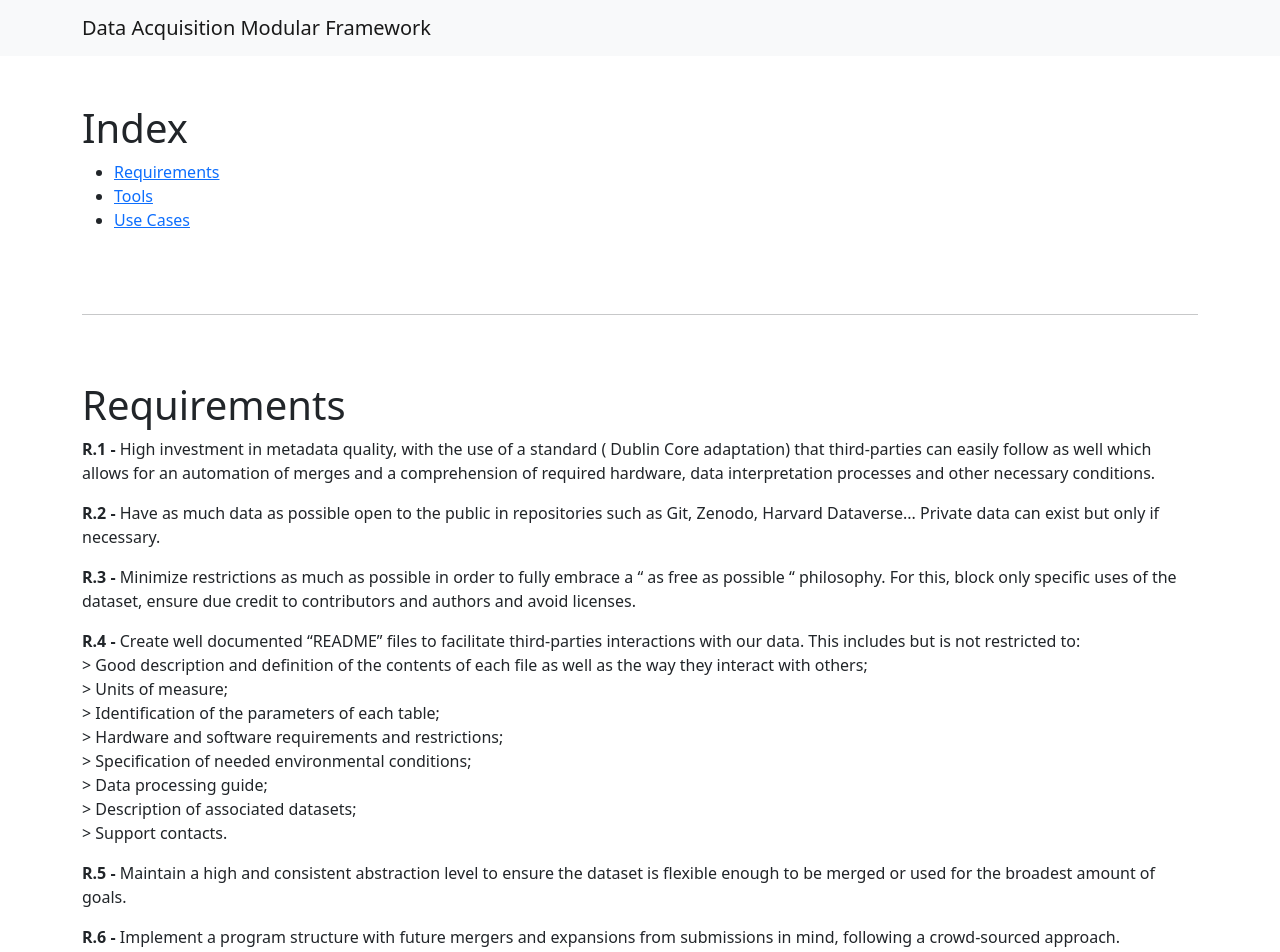
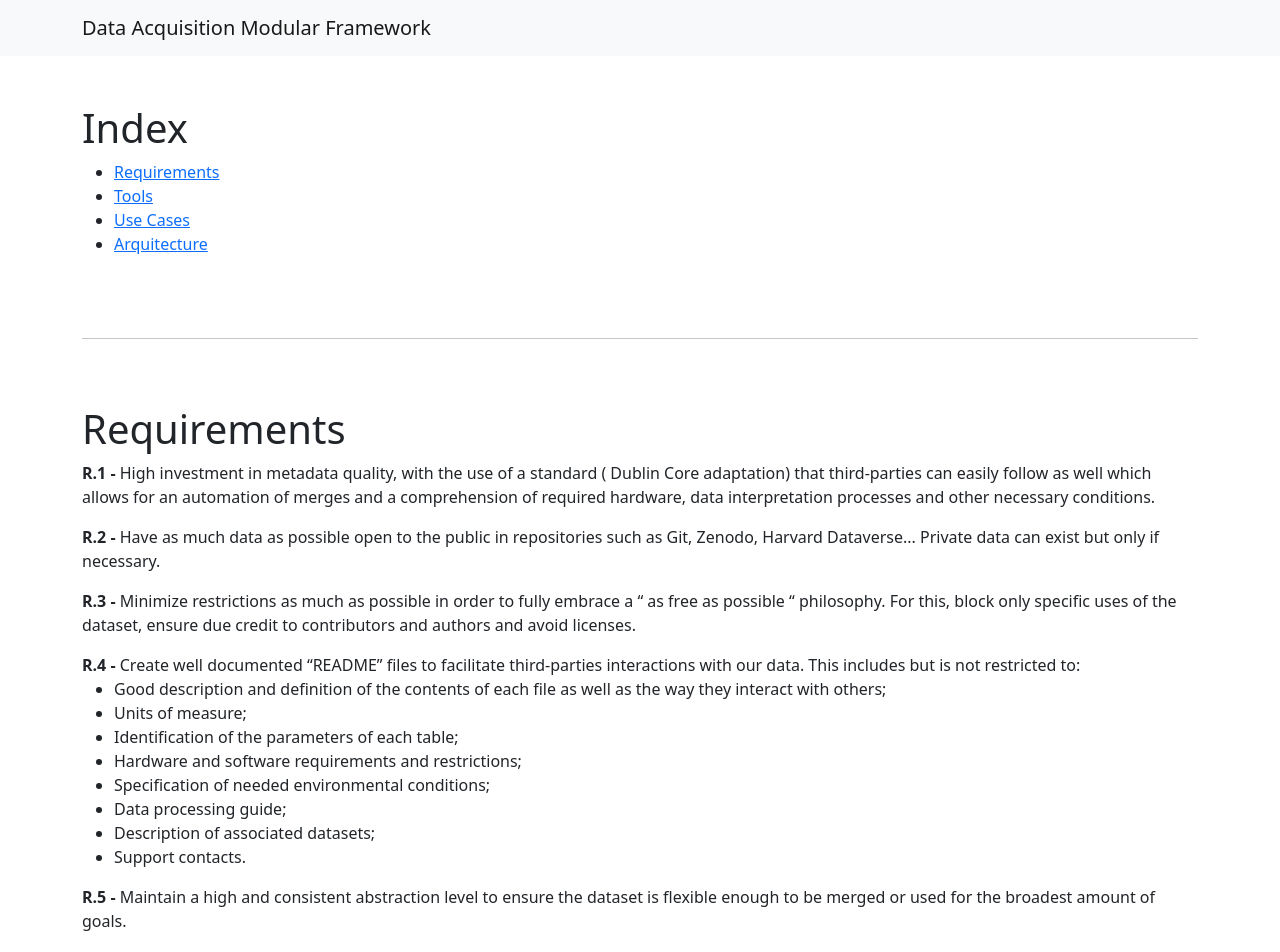
Before and after one commit to PECI2022/Project-Terminal, a React (Create React App) app: page / in a window 1280 px wide. Shown: the top 952 px of the page. Built offline with nearby package versions, Linux system fonts and the light colour scheme.

Commit message:
Image not loading correctly (idk y)

```diff
--- a/public/index.html
+++ b/public/index.html
@@ -24,7 +24,7 @@
       work correctly both with client-side routing and a non-root public URL.
       Learn how to configure a non-root public URL by running `npm run build`.
     -->
-    <title>React App</title>
+    <title>Data Acquisition</title>
   </head>
   <body>
     <noscript>You need to enable JavaScript to run this app.</noscript>
--- a/src/App.js
+++ b/src/App.js
@@ -23,6 +23,7 @@ function App() {
           <li><a href="#idRequirements">Requirements</a></li>
           <li><a href="#idTools">Tools</a></li>
           <li><a href="#idUseCases">Use Cases</a></li>
+          <li><a href="#idArquitecture">Arquitecture</a></li>
         </ul>
 
         {/* Ŝpacer */}
@@ -51,15 +52,18 @@ function App() {
           <strong>R.4 - </strong>Create well documented “README” files to facilitate third-parties
             interactions with our data.
             This includes but is not restricted to: <br />
-            {'>'} Good description and definition of the contents of each file as well as the
-            way they interact with others; <br />
-            {'>'} Units of measure; <br />
-            {'>'} Identification of the parameters of each table; <br />
-            {'>'} Hardware and software requirements and restrictions; <br />
-            {'>'} Specification of needed environmental conditions; <br />
-            {'>'} Data processing guide; <br />
-            {'>'} Description of associated datasets; <br />
-            {'>'} Support contacts.
+
+            <ul>
+              <li>Good description and definition of the contents of each file as well as the
+            way they interact with others;</li>
+              <li>Units of measure; </li>
+              <li>Identification of the parameters of each table; </li>
+              <li>Hardware and software requirements and restrictions;</li>
+              <li>Specification of needed environmental conditions;</li>
+              <li>Data processing guide;</li>
+              <li>Description of associated datasets;</li>
+              <li>Support contacts.</li>
+            </ul>
         </p>
         <p>
           <strong>R.5 - </strong>Maintain a high and consistent abstraction level to ensure the
@@ -161,7 +165,7 @@ function App() {
         <div style={{height:"25px"}}></div>
 
         {/* Architecture*/}
-        <h1 id="idArchitecture">Architecture</h1>
+        <h1 id="idArquitecture">Architecture</h1>
         <img src="public/resources/Architecture.jpeg"  width="500" height="600"></img>
 
         {/* Ŝpacer */}
```
Also changed, not shown: public/resources/logo.png (added).
